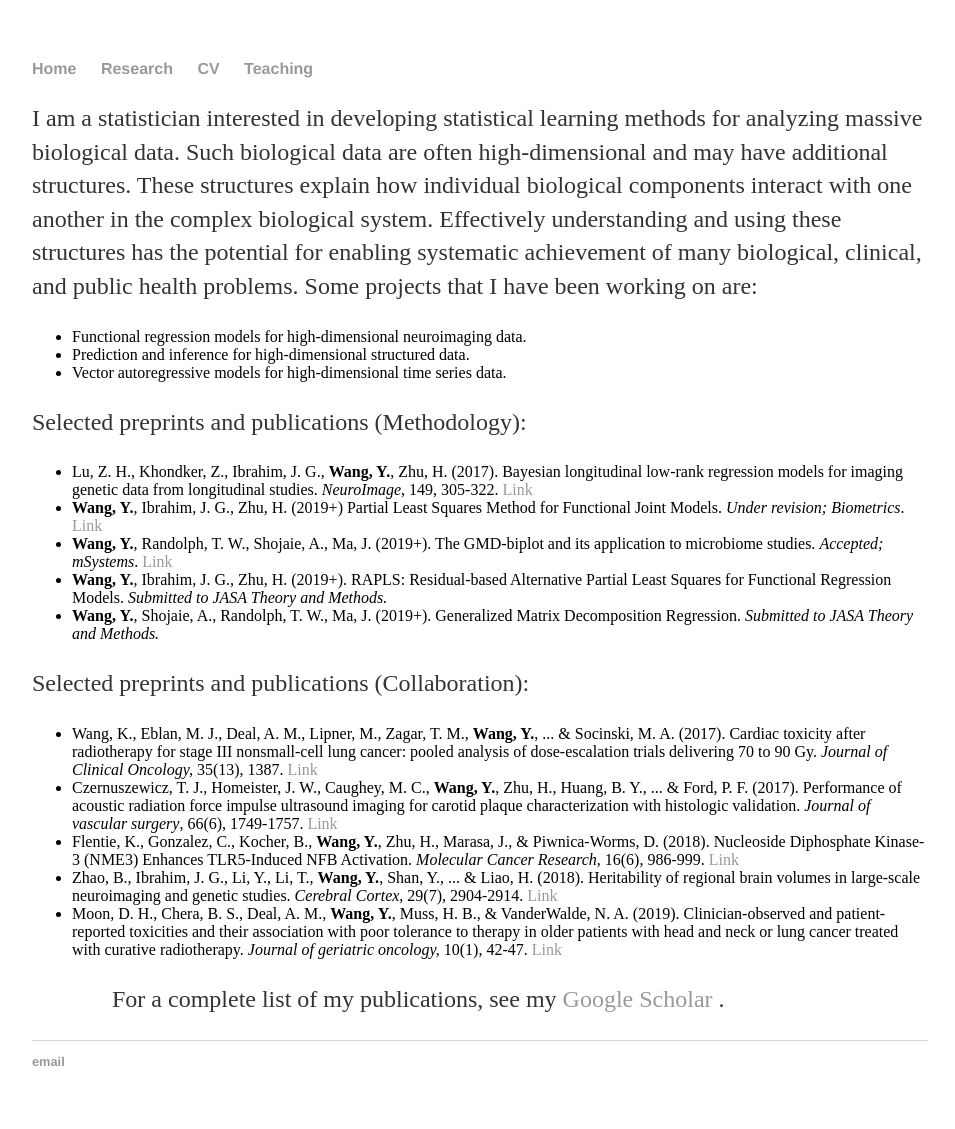
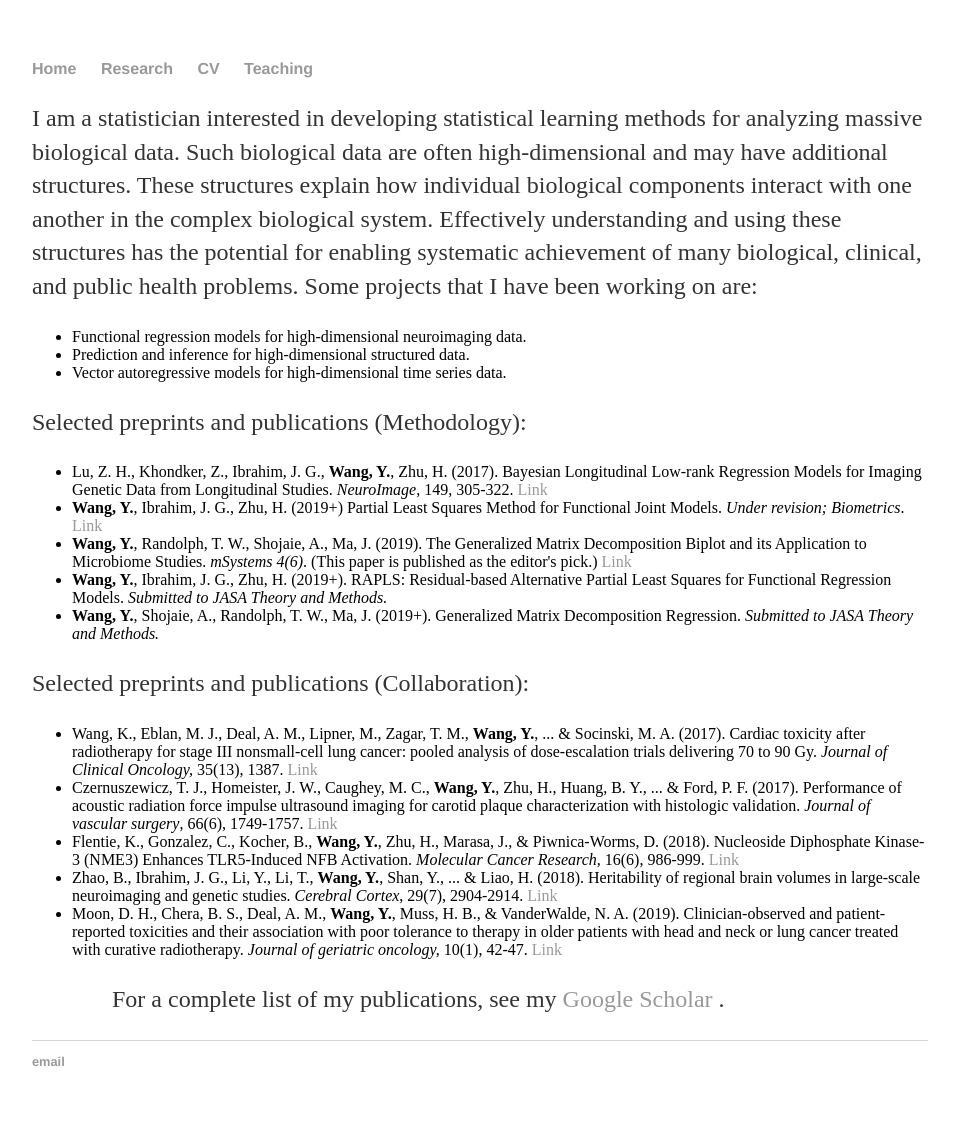
Before and after one commit to taryue/yuewangtemp.github.io, a Jekyll site: the page built from Research/index.html, in a window 1280 px wide. Shown: the whole page, without its empty margins (160-1115 px from the left). Built offline with Jekyll 4.4.1, drawn with Linux system fonts in a browser that asks for light colours.

Commit message:
Update index.html

```diff
--- a/Research/index.html
+++ b/Research/index.html
@@ -15,9 +15,9 @@ Some projects that I have been working on are:<p>
 	</ul>
 	<p >Selected preprints and publications (Methodology):<p>
 	<ul>
-		<li> Lu, Z. H., Khondker, Z., Ibrahim, J. G., <b>Wang, Y.</b>, Zhu, H. (2017). Bayesian longitudinal low-rank regression models for imaging genetic data from longitudinal studies. <i>NeuroImage</i>, 149, 305-322. <a href = "https://www.ncbi.nlm.nih.gov/pubmed/28143775"> Link </a> </li>
+		<li> Lu, Z. H., Khondker, Z., Ibrahim, J. G., <b>Wang, Y.</b>, Zhu, H. (2017). Bayesian Longitudinal Low-rank Regression Models for Imaging Genetic Data from Longitudinal Studies. <i>NeuroImage</i>, 149, 305-322. <a href = "https://www.ncbi.nlm.nih.gov/pubmed/28143775"> Link </a> </li>
 		<li> <b>Wang, Y.</b>, Ibrahim, J. G., Zhu, H. (2019+) Partial Least Squares Method for Functional Joint Models. <i>Under revision; Biometrics</i>. <a href = "https://arxiv.org/abs/1911.07111" > Link </a> </li>
-		<li> <b>Wang, Y.</b>, Randolph, T. W., Shojaie, A., Ma, J. (2019+). The GMD-biplot and its application to microbiome studies. <i>Accepted; mSystems</i>. <a href = "https://www.biorxiv.org/content/10.1101/814269v1"> Link </a> </li>
+		<li> <b>Wang, Y.</b>, Randolph, T. W., Shojaie, A., Ma, J. (2019). The Generalized Matrix Decomposition Biplot and its Application to Microbiome Studies. <i> mSystems 4(6)</i>. (This paper is published as the editor's pick.) <a href = "https://msystems.asm.org/content/4/6/e00504-19" > Link </a> </li>
 		<li> <b>Wang, Y.</b>, Ibrahim, J. G., Zhu, H. (2019+). RAPLS: Residual-based Alternative Partial Least Squares for Functional Regression Models. <i>Submitted to JASA Theory and Methods.</i> </li>
 		<li> <b>Wang, Y.</b>, Shojaie, A., Randolph, T. W., Ma, J. (2019+). Generalized Matrix Decomposition Regression. <i>Submitted to JASA Theory and Methods.</i> </li>
 	</ul>
```
